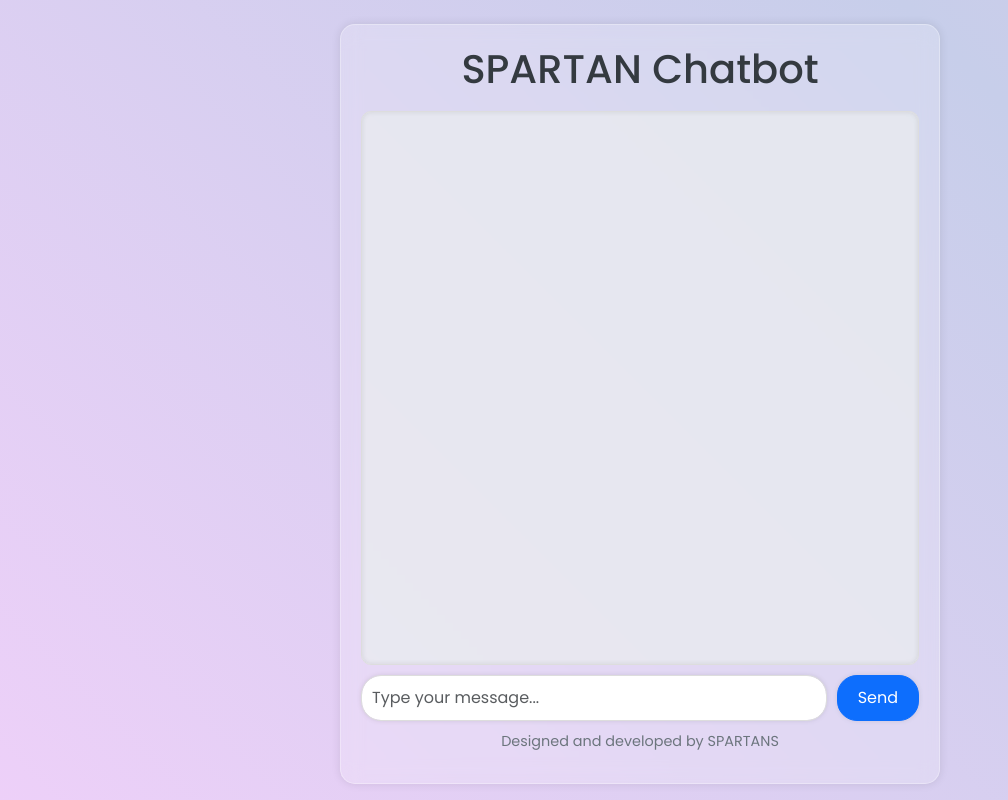
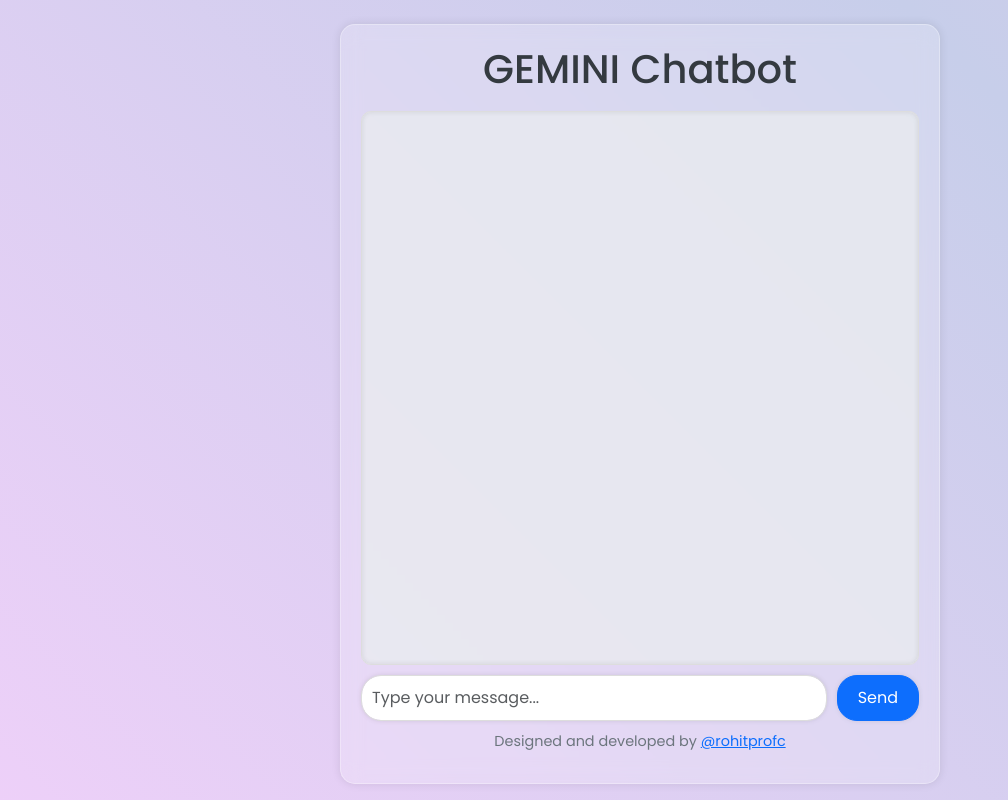
Before and after one commit to rohitprofc/flask-gemini-chatbot, a Flask app: page / in a window 1280 px wide. Shown: the whole page, without its empty margins (0-1008 px from the left). Run offline with Flask 3, Linux system fonts and the light colour scheme; some libraries are stand-ins or nearby versions.

Commit message:
changed chatbot name

```diff
--- a/templates/index.html
+++ b/templates/index.html
@@ -14,7 +14,7 @@
     <div class="background-gradient"></div>
     <div class="chat-container">
         <div class="header">
-            <h1>SPARTAN Chatbot</h1>
+            <h1>GEMINI Chatbot</h1>
         </div>
         <div class="chat-box" id="chat-box">
             <!-- Chat messages will appear here -->
@@ -24,7 +24,7 @@
             <button type="submit" class="btn btn-primary" id="send-button">Send</button>
         </div>
         <div class="footer">
-            Designed and developed by SPARTANS
+            Designed and developed by <a href="https://github.com/rohitprofc"> @rohitprofc </a>
         </div>
     </div>
 
```
